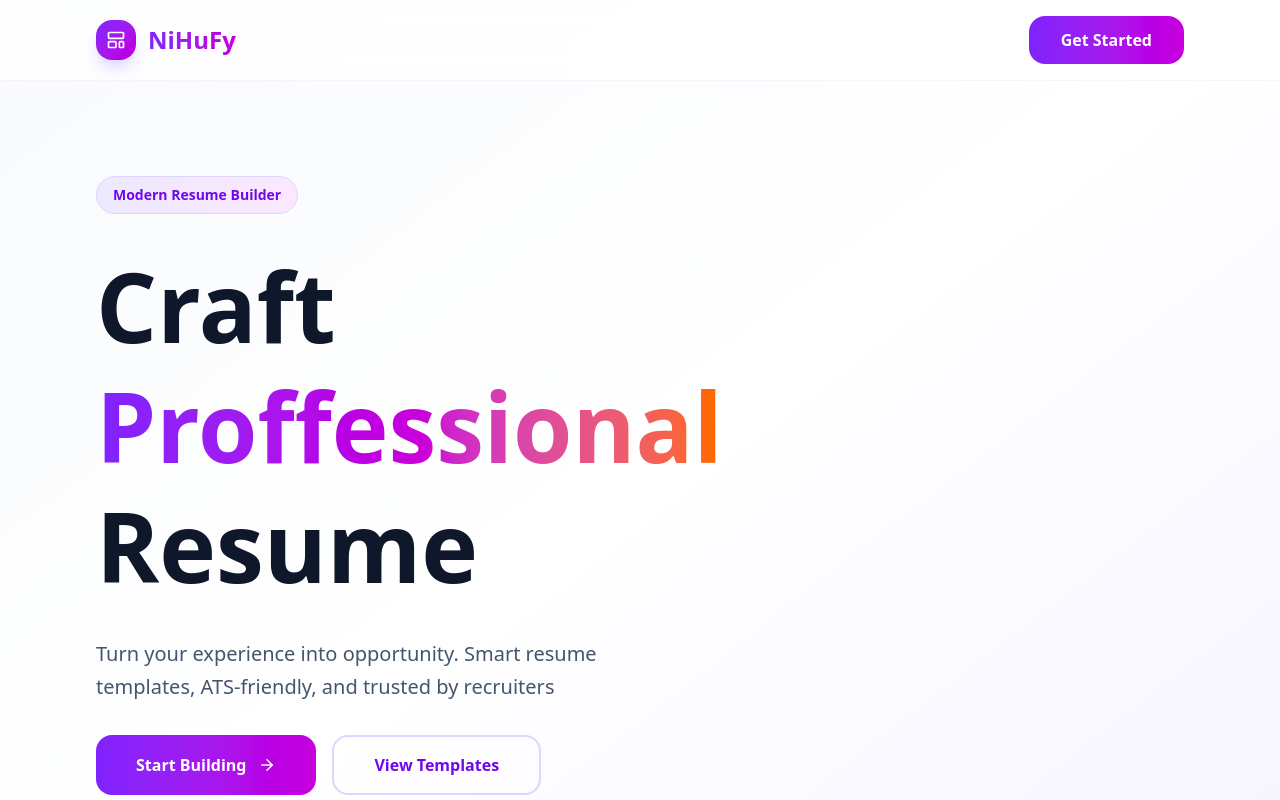
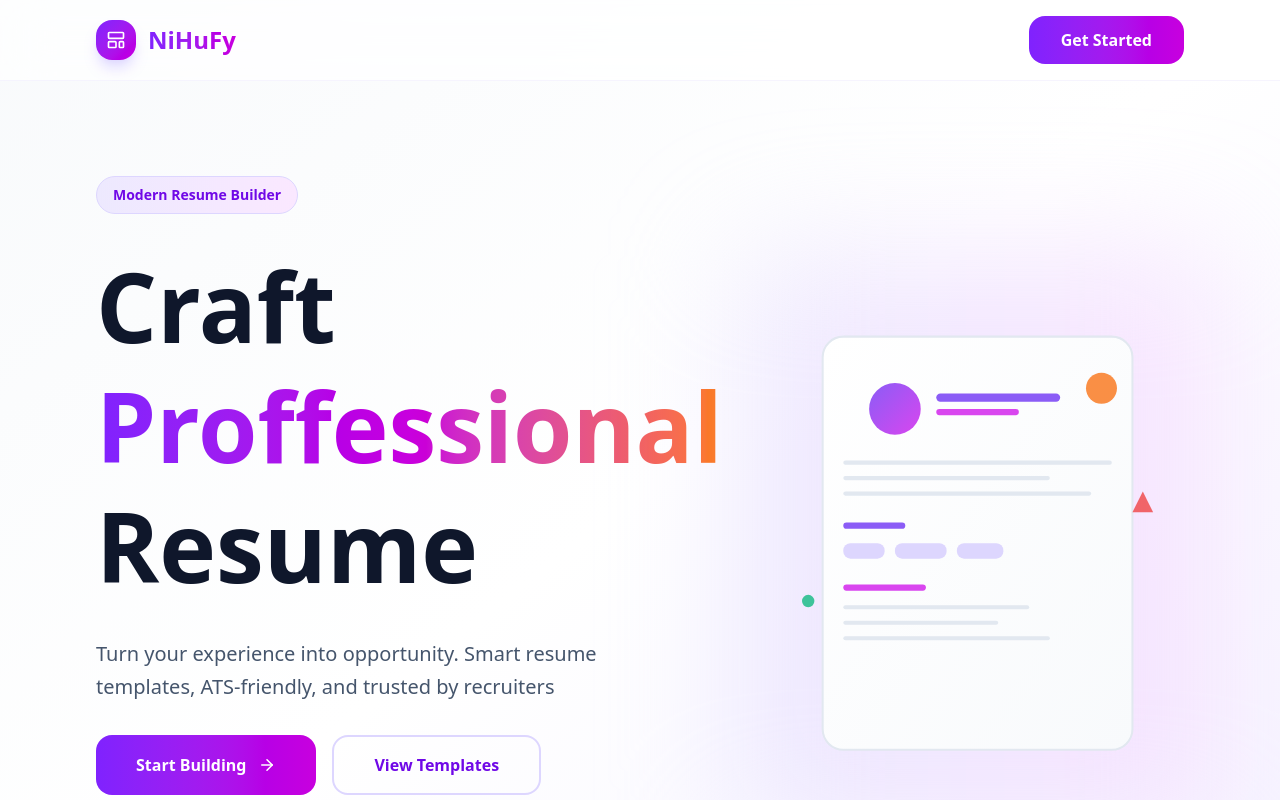
Before and after one commit to sarkarniloy102/NiHuFy-Resume-Builder-Client-Side, a React (Vite) app: page / in a window 1280 px wide. Shown: the top 800 px of the page. Built offline with nearby package versions, Linux system fonts and the light colour scheme.

Commit message:
right side content-- SVG Illustration

```diff
--- a/src/assets/dummystyle.js
+++ b/src/assets/dummystyle.js
@@ -34,7 +34,7 @@ export const landingPageStyles = {
 
     // Hero section
     heroSection: "max-w-6xl mx-auto px-4 sm:px-6 lg:px-8 py-12 sm:py-20",
-    heroGrid: "flex flex-wrap justify-between gap-10 lg:gap-12 items-center",
+    heroGrid: "flex  justify-between gap-10 lg:gap-12 items-center",
     heroLeft: "space-y-8",
     tagline: "inline-flex items-center gap-2 sm:gap-3 px-4 py-2 bg-gradient-to-r from-violet-100 to-fuchsia-100 border border-violet-200 text-violet-700 rounded-full font-bold text-xs sm:text-sm",
     heading: "text-4xl sm:text-6xl lg:text-8xl font-black leading-tight",
--- a/src/pages/LandingPage.jsx
+++ b/src/pages/LandingPage.jsx
@@ -118,6 +118,8 @@ const LandingPage = () => {
                                 Turn your experience into opportunity. Smart resume templates, ATS-friendly, and trusted by recruiters
                             </p>
 
+                            {/*  */}
+
                             <div className={landingPageStyles.ctaButtons}>
                                 <button onClick={handleCTA}
                                     className={landingPageStyles.primaryButton}>
@@ -156,6 +158,75 @@ const LandingPage = () => {
                             </div>
 
                         </div>
+                        {/* right side content-- SVG Illustration */}
+                        <div className={landingPageStyles.heroIllustration}>
+                            <div className={landingPageStyles.heroIllustrationBg}></div>
+                            <div className={landingPageStyles.heroIllustrationContainer}>
+                                <svg
+                                    viewBox="0 0 400 500"
+                                    className={landingPageStyles.svgContainer}
+                                    xmlns="http://www.w3.org/2000/svg"
+                                >
+                                    {/* Background */}
+                                    <defs>
+                                        <linearGradient id="bgGradient" x1="0%" y1="0%" x2="100%" y2="100%">
+                                            <stop offset="0%" stopColor="#8b5cf6" />
+                                            <stop offset="100%" stopColor="#d946ef" />
+                                        </linearGradient>
+                                        <linearGradient id="cardGradient" x1="0%" y1="0%" x2="100%" y2="100%">
+                                            <stop offset="0%" stopColor="#ffffff" />
+                                            <stop offset="100%" stopColor="#f8fafc" />
+                                        </linearGradient>
+                                    </defs>
+
+                                    {/* SVG elements */}
+                                    <rect x="50" y="50" width="300" height="400" rx="20" className={landingPageStyles.svgRect} />
+                                    <circle cx="120" cy="120" r="25" className={landingPageStyles.svgCircle} />
+                                    <rect x="160" y="105" width="120" height="8" rx="4" className={landingPageStyles.svgRectPrimary} />
+                                    <rect x="160" y="120" width="80" height="6" rx="3" className={landingPageStyles.svgRectSecondary} />
+                                    <rect x="70" y="170" width="260" height="4" rx="2" className={landingPageStyles.svgRectLight} />
+                                    <rect x="70" y="185" width="200" height="4" rx="2" className={landingPageStyles.svgRectLight} />
+                                    <rect x="70" y="200" width="240" height="4" rx="2" className={landingPageStyles.svgRectLight} />
+                                    <rect x="70" y="230" width="60" height="6" rx="3" className={landingPageStyles.svgRectPrimary} />
+                                    <rect x="70" y="250" width="40" height="15" rx="7" className={landingPageStyles.svgRectSkill} />
+                                    <rect x="120" y="250" width="50" height="15" rx="7" className={landingPageStyles.svgRectSkill} />
+                                    <rect x="180" y="250" width="45" height="15" rx="7" className={landingPageStyles.svgRectSkill} />
+                                    <rect x="70" y="290" width="80" height="6" rx="3" className={landingPageStyles.svgRectSecondary} />
+                                    <rect x="70" y="310" width="180" height="4" rx="2" className={landingPageStyles.svgRectLight} />
+                                    <rect x="70" y="325" width="150" height="4" rx="2" className={landingPageStyles.svgRectLight} />
+                                    <rect x="70" y="340" width="200" height="4" rx="2" className={landingPageStyles.svgRectLight} />
+
+                                    {/* Animated elements */}
+                                    <circle cx="320" cy="100" r="15" className={landingPageStyles.svgAnimatedCircle}>
+                                        <animateTransform
+                                            attributeName="transform"
+                                            type="translate"
+                                            values="0,0; 0,-10; 0,0"
+                                            dur="3s"
+                                            repeatCount="indefinite"
+                                        />
+                                    </circle>
+                                    <rect x="30" y="300" width="12" height="12" rx="6" className={landingPageStyles.svgAnimatedRect}>
+                                        <animateTransform
+                                            attributeName="transform"
+                                            type="translate"
+                                            values="0,0; 5,0; 0,0"
+                                            dur="2s"
+                                            repeatCount="indefinite"
+                                        />
+                                    </rect>
+                                    <polygon points="360,200 370,220 350,220" className={landingPageStyles.svgAnimatedPolygon}>
+                                        <animateTransform
+                                            attributeName="transform"
+                                            type="rotate"
+                                            values="0 360 210; 360 360 210; 0 360 210"
+                                            dur="4s"
+                                            repeatCount="indefinite"
+                                        />
+                                    </polygon>
+                                </svg>
+                            </div>
+                        </div>
                     </div>
                 </section>
             </main>
```
